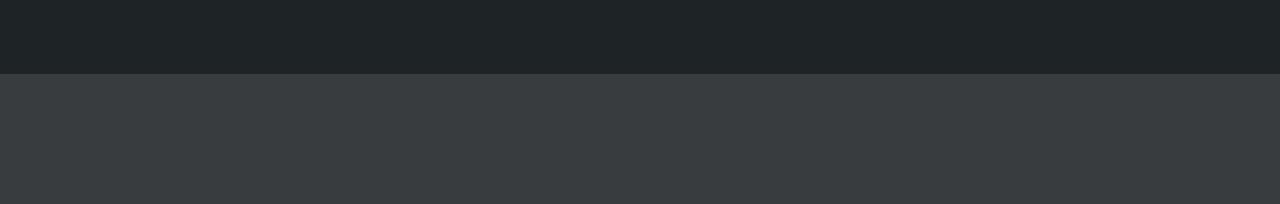
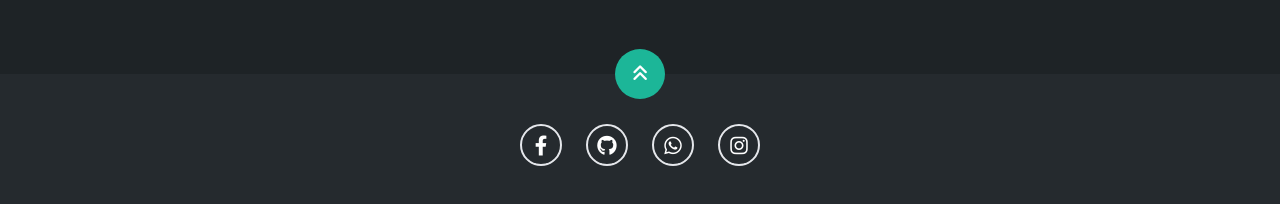
Before and after one commit to Jair-vet/Portafolio-react, a React (Vite) app: page /inicio in a window 1280 px wide. Shown: the part 2632-2836 px from the top of the page. Before the commit the page ends 2706 px from the top, so only its background shows below. Built offline with nearby package versions, Linux system fonts and the light colour scheme.

Commit message:
Footer listo

```diff
--- /dev/null
+++ b/src/components/Footer.jsx
@@ -0,0 +1,40 @@
+
+export const Footer = () => {
+  return (
+    <>
+        {/* <!-- Footer --> */}
+        <footer className="relative w-[100%] pt-[50px] pb-[30px] bg-grayColor text-center text-white">
+        <a href="#inicio" className="arriba">
+            <i className="fa-solid fa-angles-up"></i>
+        </a>
+        <div className="mb-[20px]">
+            <a
+                className="footer-tag"
+                href="https://www.facebook.com/carlos.aseves.9"
+                target="_blank">
+                <i className="fa-brands fa-facebook-f"></i>
+            </a>
+            <a
+                className="footer-tag"
+                href="https://github.com/Jair-vet"
+                target="_blank">
+                <i className="fa-brands fa-github"></i>
+            </a>
+            <a
+                className="footer-tag"
+                href="https://wa.me/+523121555316"
+                target="_blank">
+                <i className="fa-brands fa-whatsapp"></i>
+            </a>
+            <a
+                className="footer-tag"
+                href="https://www.instagram.com/_jair0699/"
+                target="_blank">
+                <i className="fa-brands fa-instagram"></i>
+            </a>
+        </div>
+
+        </footer>
+    </>
+  )
+}
--- a/src/index.css
+++ b/src/index.css
@@ -210,6 +210,25 @@ img {
     @apply object-cover shadow-xl rounded-md w-[100%] hover:saturate-200 grayscale-0
 }
 
+/* Footer Secction */
+footer .arriba{
+    display: block;
+    width: 50px;
+    height: 50px;
+    background-color: #1CB698;
+    color: #fff;
+    position: absolute;
+    left: 50%;
+    transform: translateX(-50%);
+    top: -25px;
+    border-radius: 50%;
+    line-height: 50px;
+    font-size: 18px;
+}
+.footer-tag{
+    @apply inline-block border-2 rounded-[100%] w-[42px] h-[42px] leading-10 text-xl mx-3
+}
+
 /* SECCION RESPONSIVE */
 @media screen and (max-width:980px){
     nav{
--- a/src/pages/Inicio.jsx
+++ b/src/pages/Inicio.jsx
@@ -3,6 +3,7 @@ import { AboutMe } from "../components/AboutMe"
 import { Portafolio } from "../components/Portafolio"
 import { Navbar } from "../components/Navbar"
 import { Certificados } from "../components/Certificados"
+import { Footer } from "../components/Footer"
 
 
 export const Inicio = () => {
@@ -21,6 +22,10 @@ export const Inicio = () => {
         {/* Certificados Component */}
         <Certificados />
 
+
+        {/* Footer Component */}
+        <Footer />
+
     </>
   )
 }
--- a/tailwind.config.cjs
+++ b/tailwind.config.cjs
@@ -9,6 +9,11 @@ module.exports = {
         blackBg: '#1e2326',
         greenBorder: '#1CB698',
         grayIcon: '#252A2E',
+        softBlue: 'hsl(231, 69%, 60%)',
+        softRed: 'hsl(0, 94%, 66%)',
+        grayishBlue: 'hsl(229, 8%, 60%)',
+        veryDarkBlue: 'hsl(229, 31%, 21%)',
+        grayColor: '#252A2E',
       },
       fontFamily: {
         sans: ['Barlow Semi Condensed', 'sans-serif'],
```
